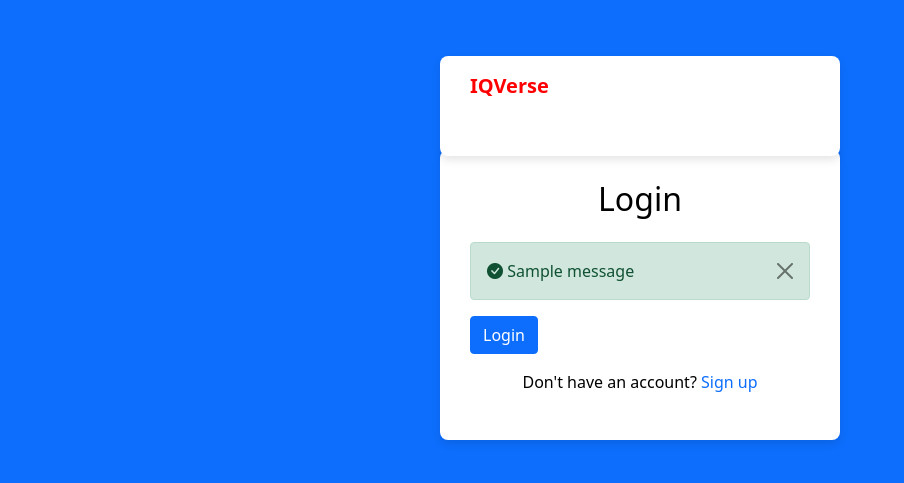
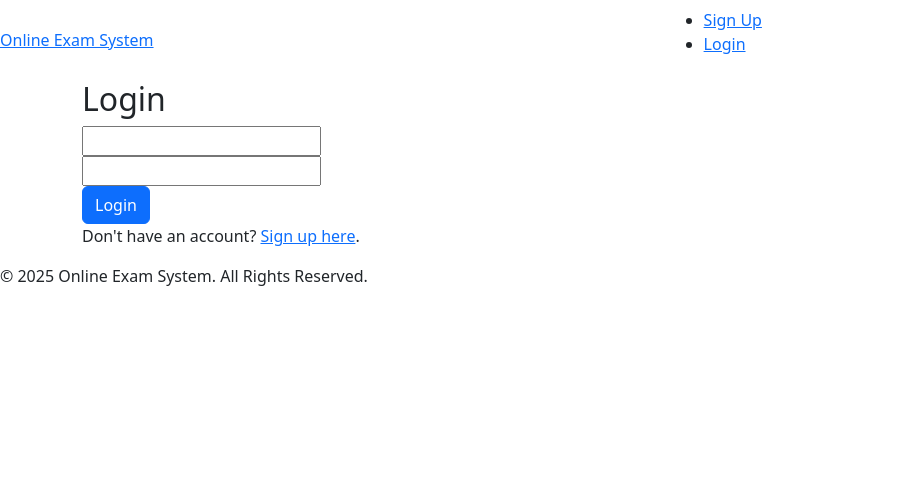
Before and after one commit to leopromus/IQVerse, a Django app: template IQVerse/templates/registration/login.html in a window 1280 px wide. Shown: the top 483 px of the page, without its empty margins (0-904 px from the left). Run offline with Django 5.2, Linux system fonts and the light colour scheme; the template is opened without the code that fills it, so the values that code supplies are empty, except form fields; tables that the repository leaves empty hold one stand-in row (Sample ...); one stand-in notice (Sample message) is shown; form fields are guessed from the names that the template uses; some libraries are stand-ins or nearby versions.

Commit message:
The form fields (username and password) are rendered using {{ form.username|add_class:"form-control" }} to add the Bootstrap classes for styling.

```diff
--- a/IQVerse/templates/registration/login.html
+++ b/IQVerse/templates/registration/login.html
@@ -1,115 +1,44 @@
-{% load crispy_forms_tags %}
+{% extends 'base.html' %}
+{% load custom_filters %}
 
-<!DOCTYPE html>
-<html lang="en">
-<head>
-    <meta charset="UTF-8">
-    <meta name="viewport" content="width=device-width, initial-scale=1.0">
-    <title>Login</title>
+{% block title %}Login - Online Exam System{% endblock %}
 
-    <!-- Bootstrap CSS -->
-    <link href="https://cdn.jsdelivr.net/npm/bootstrap@5.1.3/dist/css/bootstrap.min.css" rel="stylesheet">
+{% block content %}
+<div class="form-container">
+    <h2>Login</h2>
 
-    <!-- Bootstrap Icons -->
-    <link href="https://cdn.jsdelivr.net/npm/bootstrap-icons/font/bootstrap-icons.css" rel="stylesheet">
+    <!-- Login Form Section -->
+    <form method="POST" class="login-form">
+        {% csrf_token %}
 
-    <style>
-        body {
-            background-color: #f8f9fa;
-            padding-top: 50px;
-        }
-        .container {
-            max-width: 400px;
-            margin-top: 100px;
-            padding: 30px;
-            background-color: white;
-            border-radius: 8px;
-            box-shadow: 0 4px 8px rgba(0, 0, 0, 0.1);
-        }
-        .btn-custom {
-            background-color: #007bff;
-            color: white;
-        }
-        .btn-custom:hover {
-            background-color: #0056b3;
-        }
-        .form-label {
-            font-weight: bold;
-        }
-        .navbar-custom {
-            background-color: transparent; /* Remove the white color */
-        }
-        .navbar-custom .navbar-brand {
-            color: red; /* Make the logo text red */
-            font-weight: bold;
-        }
-        .navbar-custom .navbar-toggler {
-            border-color: transparent; /* Remove border color */
-        }
-    </style>
-</head>
-<body style="background-color: #0d6efd; color: black">
+        <!-- Render form fields as paragraphs -->
+        <div class="form-group">
+            {{ form.username|add_class:"form-control" }}
+        </div>
+        <div class="form-group">
+            {{ form.password|add_class:"form-control" }}
+        </div>
 
-    <!-- Navbar -->
-    <nav class="navbar navbar-expand-lg navbar-custom fixed-top">
-        <div class="container my-5">
-            <a class="navbar-brand" href="{% url 'home' %}" style="position: relative; top: -20px;">IQVerse</a>
-            <button class="navbar-toggler" type="button" data-bs-toggle="collapse" data-bs-target="#navbarNav" aria-controls="navbarNav" aria-expanded="false" aria-label="Toggle navigation">
-                <span class="navbar-toggler-icon"></span>
-            </button>
-        </div>
-    </nav>
+        <!-- Error Handling for Each Field -->
+        {% for field in form %}
+            {% if field.errors %}
+                <div class="error-container">
+                    <ul class="error-list">
+                        {% for error in field.errors %}
+                            <li class="error">{{ error }}</li>
+                        {% endfor %}
+                    </ul>
+                </div>
+            {% endif %}
+        {% endfor %}
 
-    <!-- Login Form -->
-    <div class="container">
-        <h2 class="text-center mb-4">Login</h2>
+        <!-- Submit Button -->
+        <button type="submit" class="btn btn-primary btn-block">Login</button>
+    </form>
 
-        <!-- Display error messages -->
-        {% if messages %}
-            {% for message in messages %}
-                {% if message.tags == 'success' %}
-                    <div class="alert alert-success alert-dismissible fade show" role="alert">
-                        <i class="bi bi-check-circle-fill"></i> {{ message }}
-                        <button type="button" class="btn-close" data-bs-dismiss="alert" aria-label="Close"></button>
-                    </div>
-                {% elif message.tags == 'error' or message.tags == 'danger' %}
-                    <div class="alert alert-danger alert-dismissible fade show" role="alert">
-                        <i class="bi bi-exclamation-triangle-fill"></i> {{ message }}
-                        <button type="button" class="btn-close" data-bs-dismiss="alert" aria-label="Close"></button>
-                    </div>
-                {% elif message.tags == 'warning' %}
-                    <div class="alert alert-warning alert-dismissible fade show" role="alert">
-                        <i class="bi bi-exclamation-circle-fill"></i> {{ message }}
-                        <button type="button" class="btn-close" data-bs-dismiss="alert" aria-label="Close"></button>
-                    </div>
-                {% elif message.tags == 'info' %}
-                    <div class="alert alert-info alert-dismissible fade show" role="alert">
-                        <i class="bi bi-info-circle-fill"></i> {{ message }}
-                        <button type="button" class="btn-close" data-bs-dismiss="alert" aria-label="Close"></button>
-                    </div>
-                {% else %}
-                    <div class="alert alert-secondary alert-dismissible fade show" role="alert">
-                        <i class="bi bi-question-circle-fill"></i> {{ message }}
-                        <button type="button" class="btn-close" data-bs-dismiss="alert" aria-label="Close"></button>
-                    </div>
-                {% endif %}
-            {% endfor %}
-        {% endif %}
-
-        <!-- Login Form -->
-        <form method="POST" action="{% url 'login' %}">
-            {% csrf_token %}
-            {{ form|crispy }}
-            <input type="hidden" name="next" value="{{ request.GET.next }}">
-            <button type="submit" class="btn btn-primary">Login</button>
-        </form>
-
-        <div class="text-center mt-3">
-            <p>Don't have an account? <a href="{% url 'signup' %}" class="text-decoration-none">Sign up</a></p>
-        </div>
-    </div>
-
-    <!-- Bootstrap JS -->
-    <script src="https://cdn.jsdelivr.net/npm/bootstrap@5.1.3/dist/js/bootstrap.bundle.min.js"></script>
-</body>
-</html>
+    <!-- Quick link to signup -->
+    <p class="signup-link">
+        Don't have an account? <a href="{% url 'signup' %}">Sign up here</a>.
+    </p>
+</div>
+{% endblock %}
```
